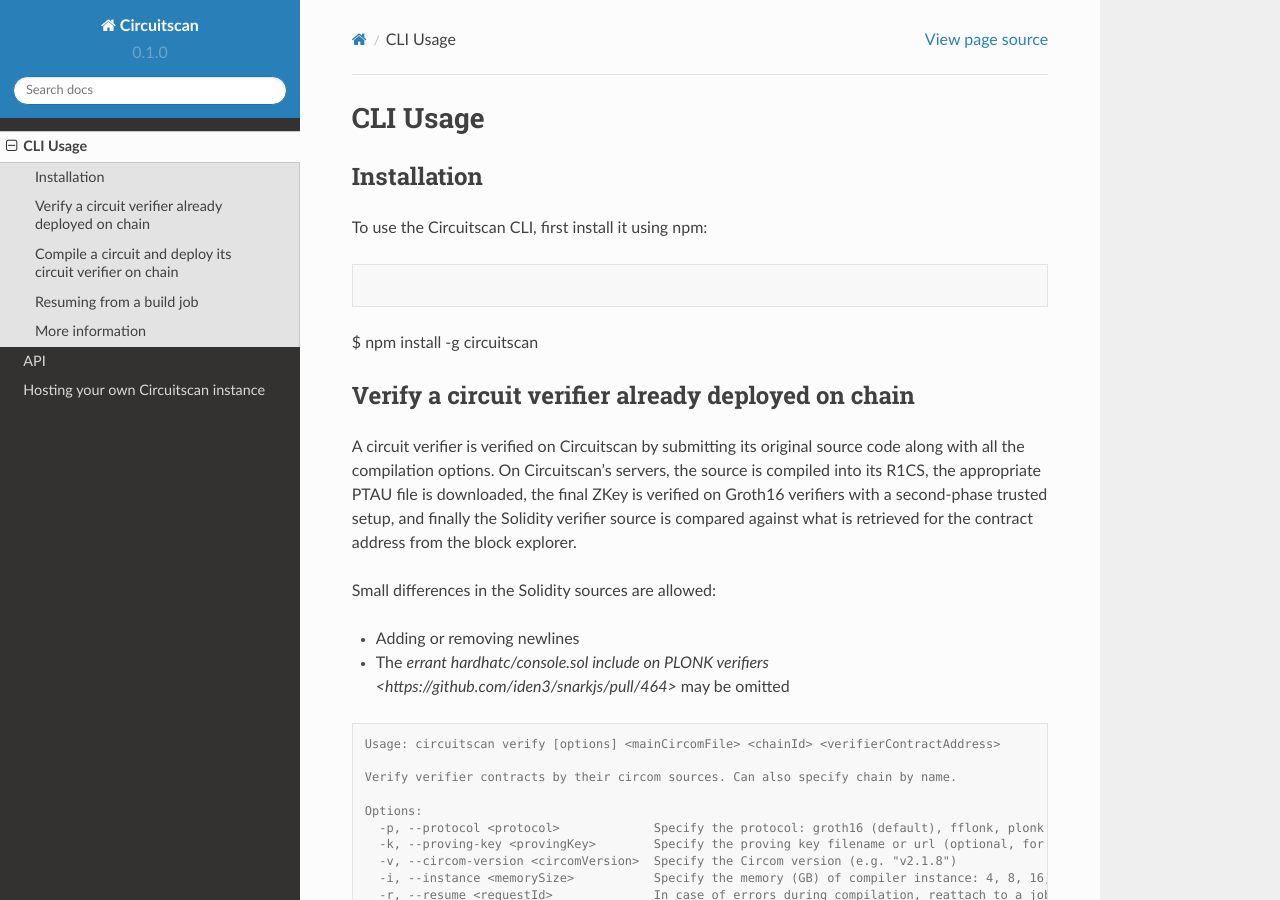
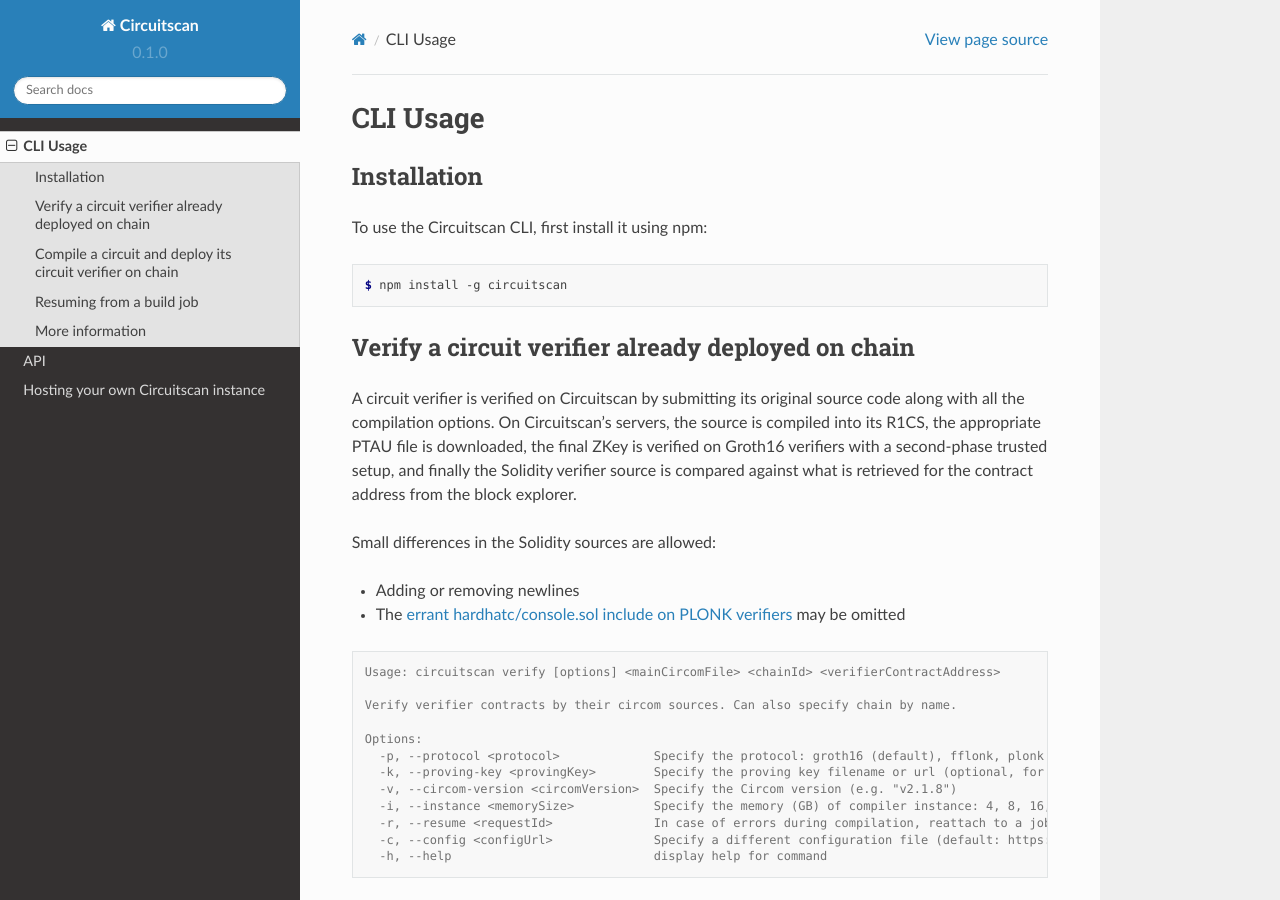
Before and after one commit to circuitscan/docs, a Sphinx documentation site: the page built from docs/source/usage.rst, in a window 1280 px wide and 900 px high. Built offline with Sphinx 7.4.7 and the Read the Docs theme 2.0.0, drawn with Linux system fonts in a browser that asks for light colours.

Commit message:
Formatting fixes

```diff
--- a/docs/source/usage.rst
+++ b/docs/source/usage.rst
@@ -10,7 +10,7 @@
 
 .. code-block:: console
 
-$ npm install -g circuitscan
+    $ npm install -g circuitscan
 
 Verify a circuit verifier already deployed on chain
 ---------------------------------------------------
@@ -20,7 +20,7 @@
 Small differences in the Solidity sources are allowed:
 
 * Adding or removing newlines
-* The `errant hardhatc/console.sol include on PLONK verifiers <https://github.com/iden3/snarkjs/pull/464>` may be omitted
+* The `errant hardhatc/console.sol include on PLONK verifiers <https://github.com/iden3/snarkjs/pull/464>`_ may be omitted
 
 .. code-block:: console
 
@@ -73,4 +73,4 @@
 More information
 ----------------
 
-`CLI Github Repository <https://github.com/circuitscan/cli>`_
+* `CLI Github Repository <https://github.com/circuitscan/cli>`_
```
